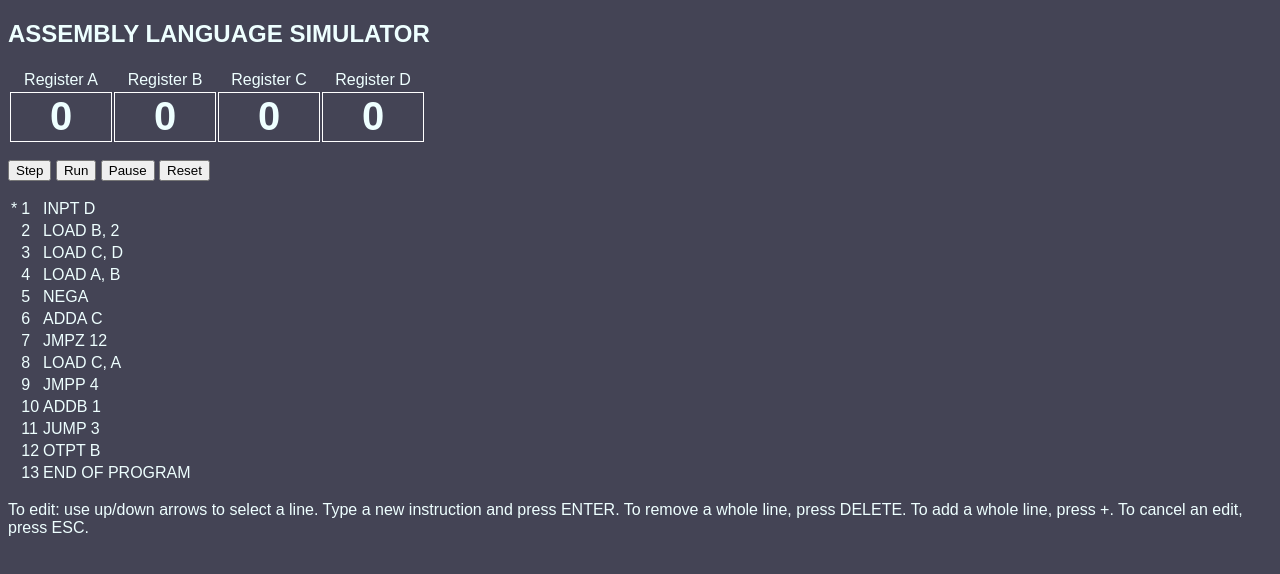
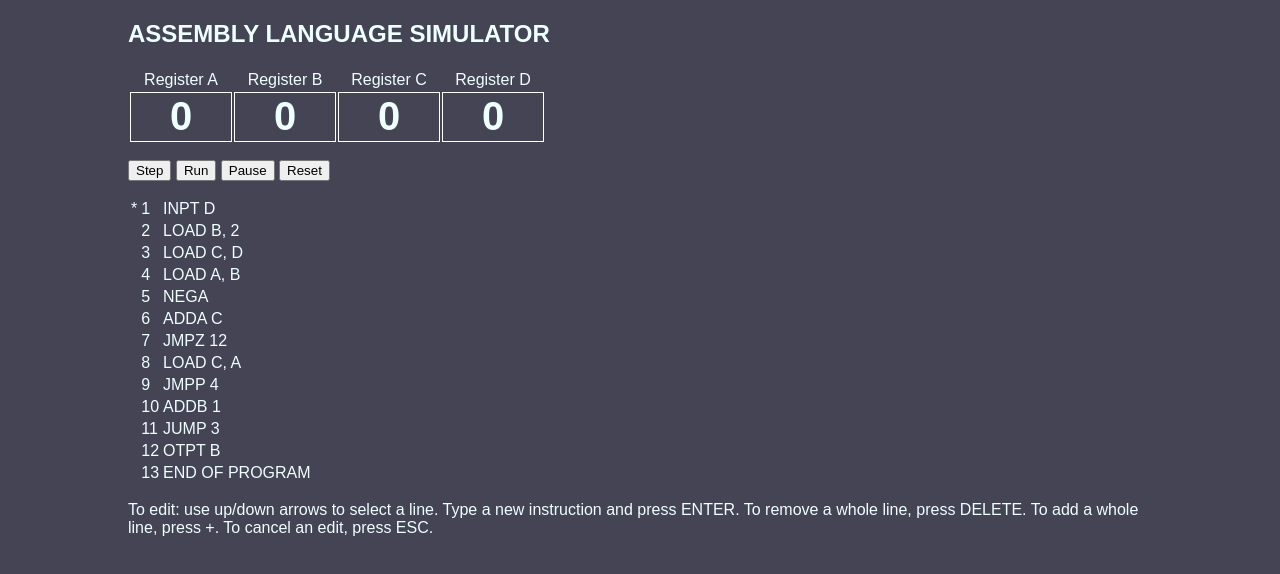
Before and after one commit to ceculbe/AssemblySimulator, a plain HTML site: page index.html in a window 1280 px wide. Drawn offline with Linux system fonts and the light colour scheme.

Commit message:
Update index.html

```diff
--- a/index.html
+++ b/index.html
@@ -7,6 +7,9 @@ body {
   font-family: Arial, sans-serif;
   color: #eeffff;
   background-color: #444455;
+  margin-top: 20px;
+  margin-left: 10%;
+  margin-right: 10%;
  }
  table{
   text-align: left;
```
